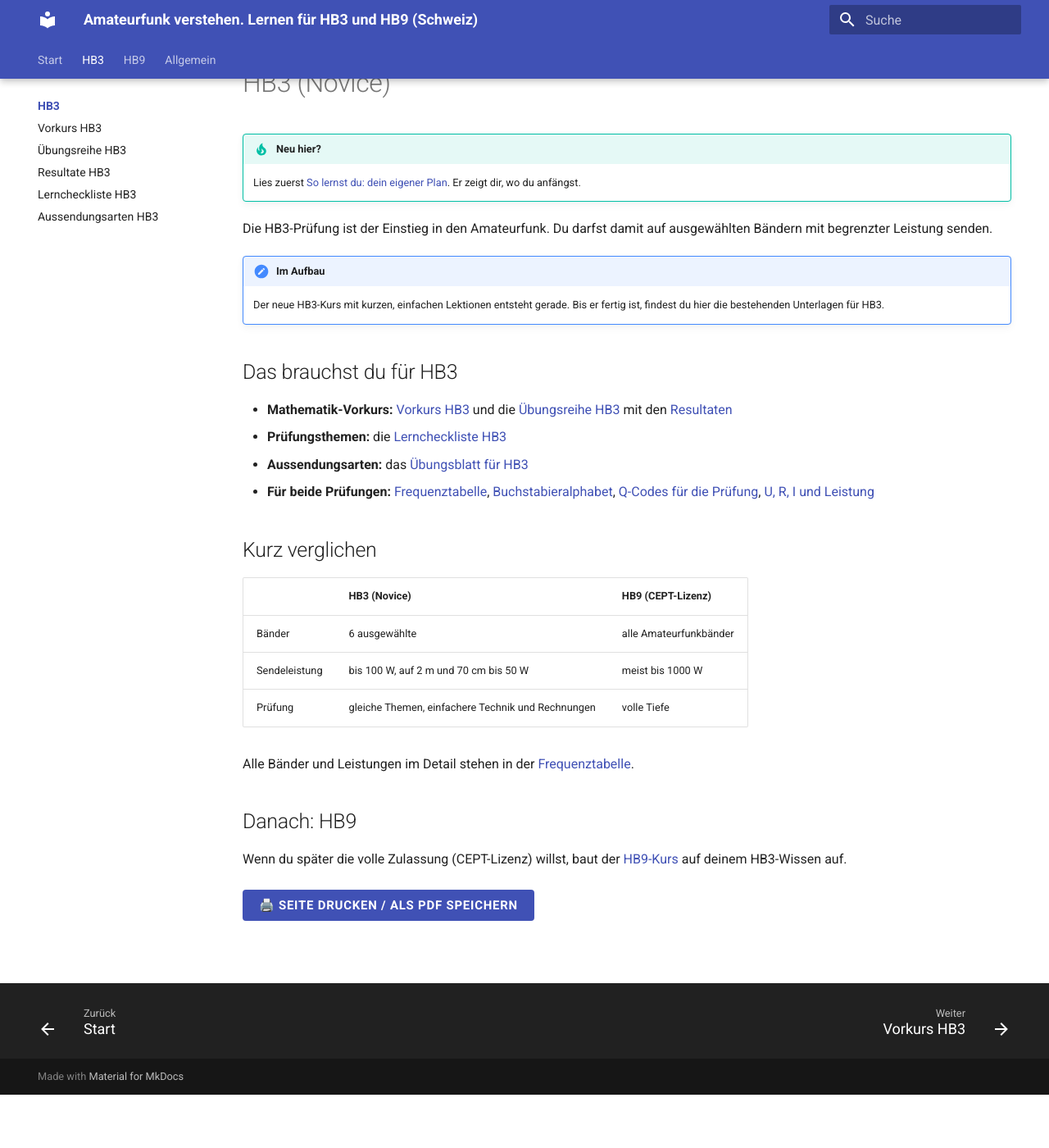
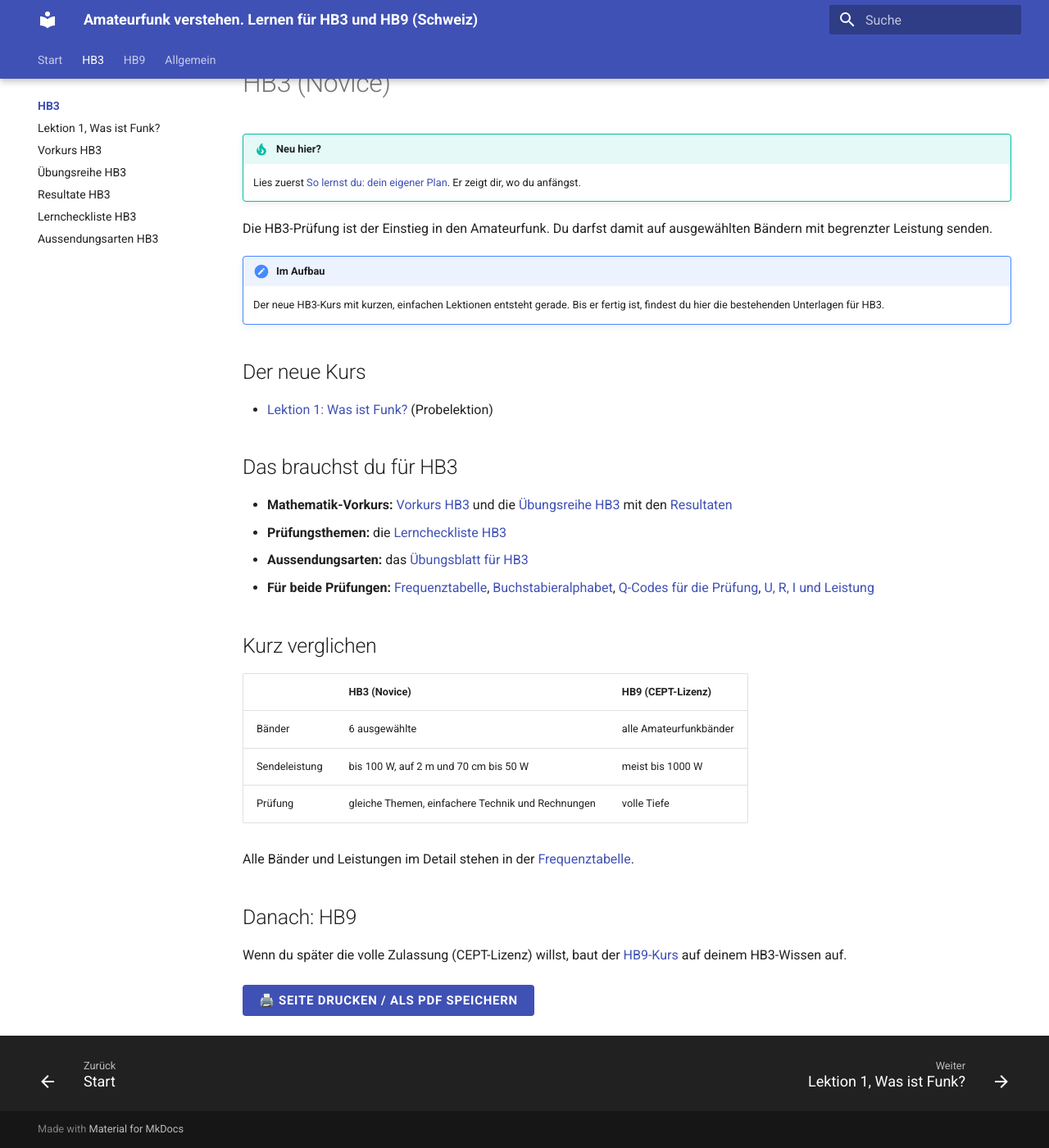
Before and after one commit to MaShaoDe/Amateurfunk-verstehen, an MkDocs documentation site: the page built from docs/hb3/index.md, in a window 1280 px wide and 1400 px high, scrolled down 65 px. Shown: the whole window at 82% size. Built offline with MkDocs 1.6.1 and Material for MkDocs 9.7.7, drawn with Linux system fonts in a browser that asks for light colours; part of the change alters nothing that is shown.

Commit message:
HB3-Kurs: Probelektion 1, Was ist Funk?

```diff
--- a/docs/hb3/index.md
+++ b/docs/hb3/index.md
@@ -7,6 +7,10 @@ Die HB3-Prüfung ist der Einstieg in den Amateurfunk. Du darfst damit auf ausgew
 
 !!! note "Im Aufbau"
     Der neue HB3-Kurs mit kurzen, einfachen Lektionen entsteht gerade. Bis er fertig ist, findest du hier die bestehenden Unterlagen für HB3.
+
+## Der neue Kurs
+
+- [Lektion 1: Was ist Funk?](kurs/01-was-ist-funk.md) (Probelektion)
 
 ## Das brauchst du für HB3
 
--- /dev/null
+++ b/docs/hb3/kurs/01-was-ist-funk.md
@@ -0,0 +1,104 @@
+# Lektion 1: Was ist Funk?
+
+!!! abstract "Das lernst du in dieser Lektion"
+    - Was Funk ist und wie eine Funkverbindung grundsätzlich funktioniert
+    - Was Frequenz und Wellenlänge bedeuten
+    - Wie du beide mit einer einzigen Formel ineinander umrechnest
+
+*Dauer: etwa 20 Minuten. Du brauchst nur einen Taschenrechner.*
+
+## Funk im Alltag
+
+Du benutzt Funk jeden Tag: Handy, WLAN, Autoschlüssel, Radio. Überall wird etwas **ohne Kabel** von A nach B übertragen.
+
+Stell dir einen Stein vor, der in einen Teich fällt. Rund um die Einschlagstelle laufen Wellen nach aussen. Ein Korken weiter hinten wippt auf und ab, obwohl der Stein ihn nie berührt hat.
+
+So ist es beim Funk:
+
+| Teich | Funk |
+| --- | --- |
+| Stein | Sender |
+| Wellen | Funkwellen |
+| Korken | Empfänger |
+
+Der Unterschied: Funkwellen brauchen kein Wasser. Sie laufen durch die Luft und sogar durch den leeren Weltraum.
+
+## So kommt die Nachricht zum Empfänger
+
+1. Der **Sender** erzeugt eine schnelle Schwingung.
+2. Die **Antenne** schickt diese Schwingung als Funkwelle in den Raum.
+3. Die Welle läuft zur Empfangsantenne.
+4. Der **Empfänger** macht daraus wieder Ton oder Daten.
+
+!!! note "Merksatz"
+    Funk ist die Übertragung von Information mit Funkwellen, ohne Kabel.
+
+## Frequenz: wie schnell schwingt es?
+
+Die **Frequenz** sagt, wie oft die Welle pro Sekunde hin und her schwingt. Die Einheit ist **Hertz (Hz)**.
+
+- 1 Hz = 1 Schwingung pro Sekunde
+- 1 kHz (Kilohertz) = 1 000 Hz
+- 1 MHz (Megahertz) = 1 000 000 Hz
+
+Der UKW-Sender SRF 3 sendet zum Beispiel mit einigen Hundert Millionen Schwingungen pro Sekunde. Das schreibt man bequem in MHz.
+
+## Wellenlänge: wie lang ist eine Welle?
+
+Die **Wellenlänge** ist der Abstand von einem Wellenberg zum nächsten. Sie wird in **Metern (m)** angegeben. Das Zeichen dafür ist der griechische Buchstabe λ (Lambda).
+
+Je schneller die Welle schwingt, desto kürzer ist sie. Frequenz und Wellenlänge gehören also fest zusammen.
+
+## Die wichtigste Formel dieser Lektion
+
+Funkwellen laufen mit Lichtgeschwindigkeit, das sind rund 300 000 km pro Sekunde. Daraus ergibt sich:
+
+$$\lambda = \frac{300}{f}$$
+
+- λ: Wellenlänge in Metern
+- f: Frequenz in **MHz**
+- 300: die Lichtgeschwindigkeit, schon passend umgerechnet
+
+!!! example "Beispiel"
+    Ein Sender arbeitet auf 150 MHz. Wie lang ist die Welle?
+
+    λ = 300 / 150 = **2 m**
+
+    Genau deshalb heisst dieser Bereich "2-m-Band".
+
+Du kannst die Formel auch umdrehen:
+
+$$f = \frac{300}{\lambda}$$
+
+!!! tip "Prüfungstipp"
+    Merke dir die Zahl **300**. Wer Frequenz in MHz einsetzt, bekommt die Wellenlänge direkt in Metern. Das ist eine typische Rechenaufgabe, die du mit dem Taschenrechner in Sekunden löst.
+
+## Mini-Übung
+
+Rechne selbst. Danach kannst du die Resultate aufklappen.
+
+1. Wellenlänge bei 100 MHz?
+2. Wellenlänge bei 300 MHz?
+3. Wellenlänge bei 30 MHz?
+4. Welche Frequenz hat eine Welle mit 6 m Länge?
+
+??? success "Resultate anzeigen"
+
+    | Aufgabe | Resultat |
+    | --- | --- |
+    | 1 | 300 / 100 = 3 m |
+    | 2 | 300 / 300 = 1 m |
+    | 3 | 300 / 30 = 10 m |
+    | 4 | 300 / 6 = 50 MHz |
+
+## Das Wichtigste in 3 Sätzen
+
+- Funk überträgt Information ohne Kabel mit Funkwellen.
+- Die Frequenz in Hz sagt, wie oft die Welle pro Sekunde schwingt.
+- Wellenlänge in m = 300 geteilt durch Frequenz in MHz.
+
+**Weiter:** Lektion 2 (folgt).
+
+---
+
+*© 2026 FerienBSD aka Marcel Sauder. Lizenz: [CC BY 4.0](https://creativecommons.org/licenses/by/4.0/deed.de). Du darfst die Inhalte teilen und bearbeiten, wenn du den Urheber nennst.*
--- a/mkdocs.yml
+++ b/mkdocs.yml
@@ -54,6 +54,7 @@ nav:
   - Start: index.md
   - HB3:
       - hb3/index.md
+      - Lektion 1, Was ist Funk?: hb3/kurs/01-was-ist-funk.md
       - Vorkurs HB3: hb3/vk-mathematik-vorkurs-hb3.md
       - Übungsreihe HB3: hb3/vk-uebungsreihe-hb3.md
       - Resultate HB3: hb3/vk-uebungsreihe-hb3-resultate.md
```
